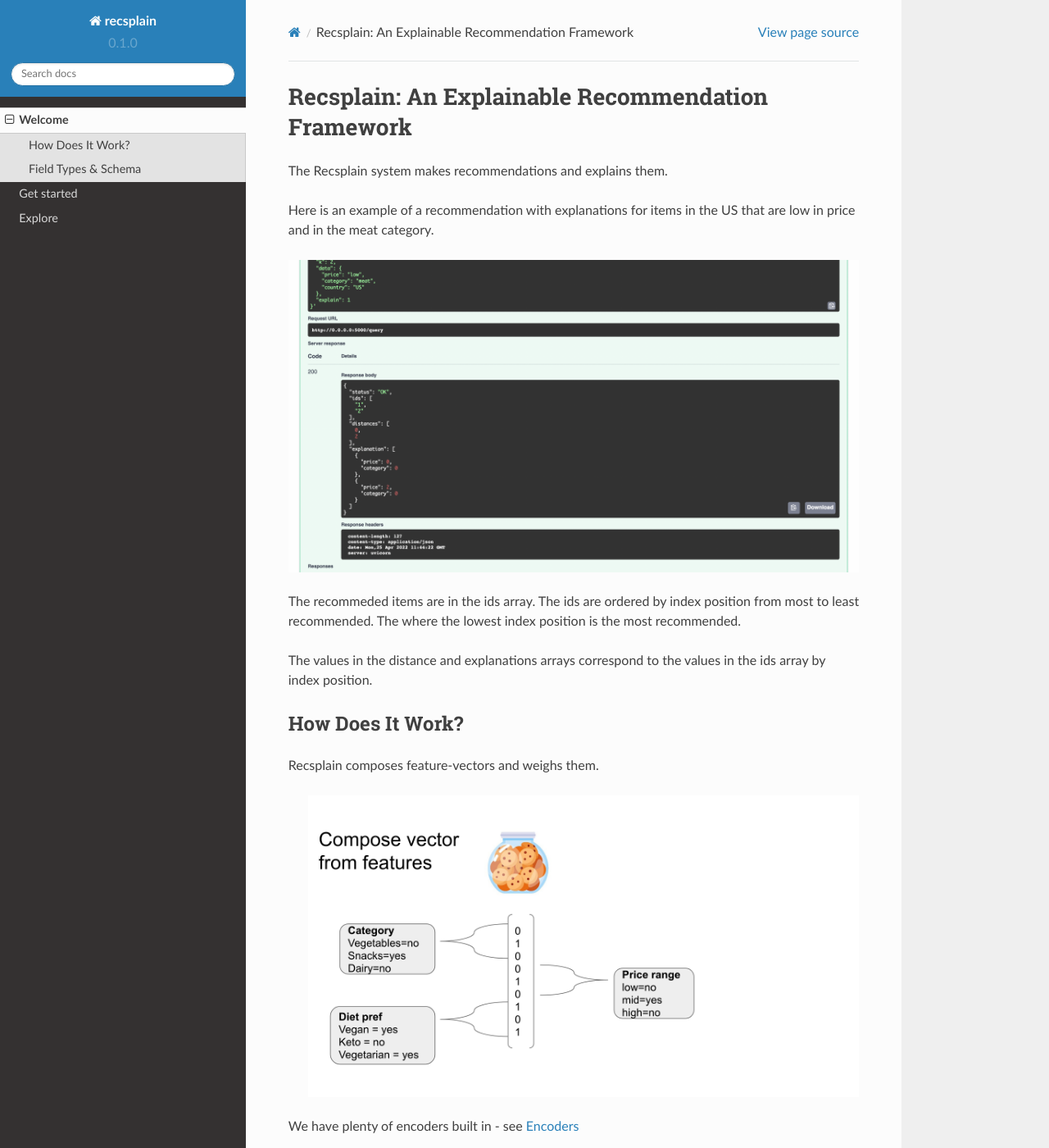
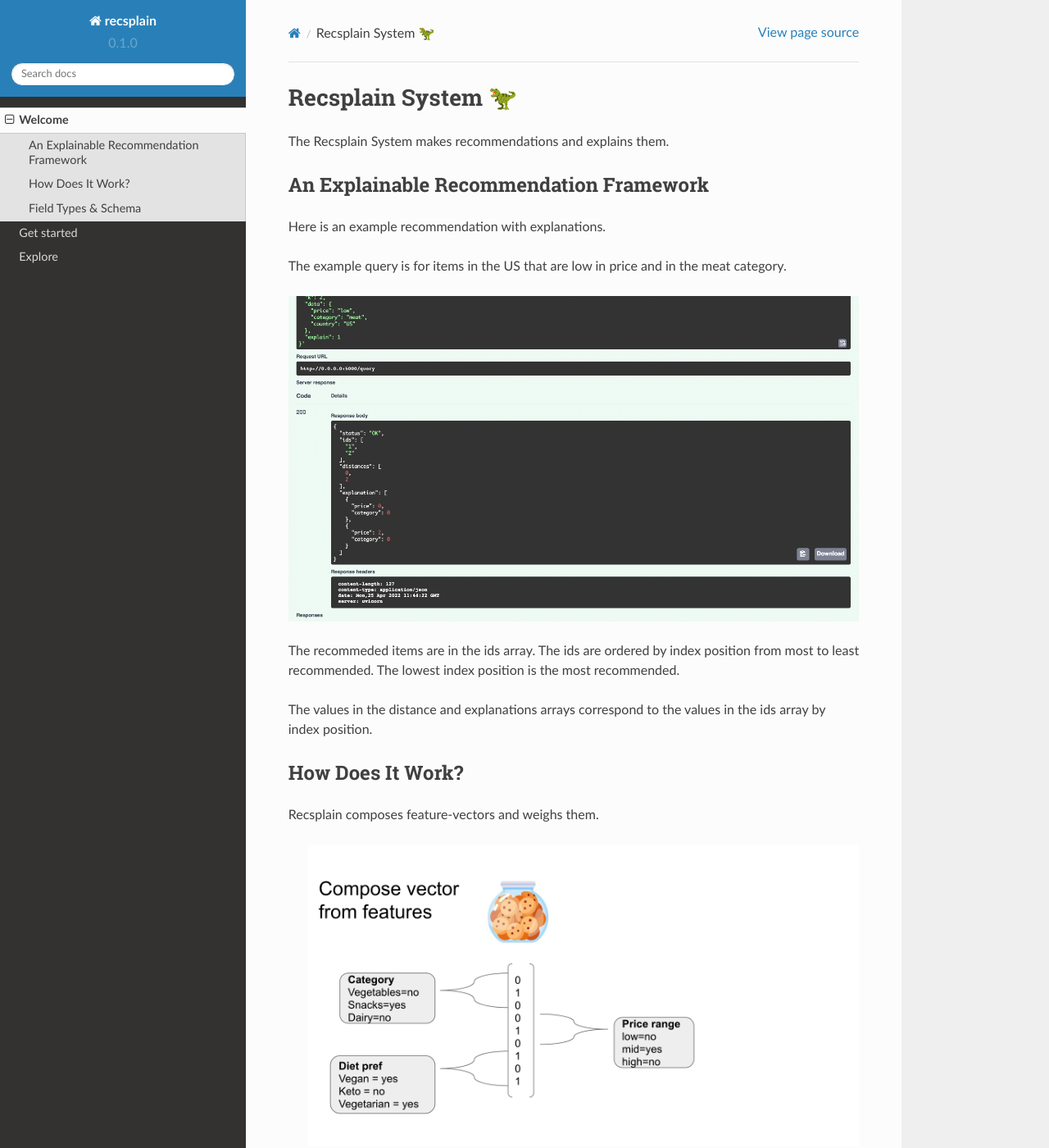
Before and after one commit to argmaxml/recsplain, a Sphinx documentation site: the page built from docs/source/index.rst, in a window 1280 px wide and 1400 px high. Shown: the whole window at 82% size. Built offline with Sphinx 7.4.7 and the Read the Docs theme 2.0.0, drawn with Linux system fonts in a browser that asks for light colours; some of the changed text lies outside the part shown.

Commit message:
refactoring welcome page

```diff
--- a/docs/source/index.rst
+++ b/docs/source/index.rst
@@ -3,16 +3,21 @@
    You can adapt this file completely to your liking, but it should at least
    contain the root `toctree` directive.
 
-Recsplain: An Explainable Recommendation Framework
+Recsplain System 🦖
 ==========================================
 
-The Recsplain system makes recommendations and explains them.
+The Recsplain System makes recommendations and explains them.
 
-Here is an example of a recommendation with explanations for items in the US that are low in price and in the meat category.
+An Explainable Recommendation Framework
+---------------------------------------------------------
+
+Here is an example recommendation with explanations.
+
+The example query is for items in the US that are low in price and in the meat category.
 
 .. image:: images/explanations.png
 
-The recommeded items are in the ids array. The ids are ordered by index position from most to least recommended. The where the lowest index position is the most recommended.
+The recommeded items are in the ids array. The ids are ordered by index position from most to least recommended. The lowest index position is the most recommended.
 
 The values in the distance and explanations arrays correspond to the values in the ids array by index position.
 
@@ -23,7 +28,7 @@ Recsplain composes feature-vectors and weighs them.
 
  .. image:: images/diagram-1.png
 
-We have plenty of encoders built in - see :doc:`encoders-list`
+We have plenty of encoders built in. Check out our :doc:`encoders-list`.
 
 
 Field Types & Schema
```
Also changed, not shown: docs/source/images/explanations.png.
